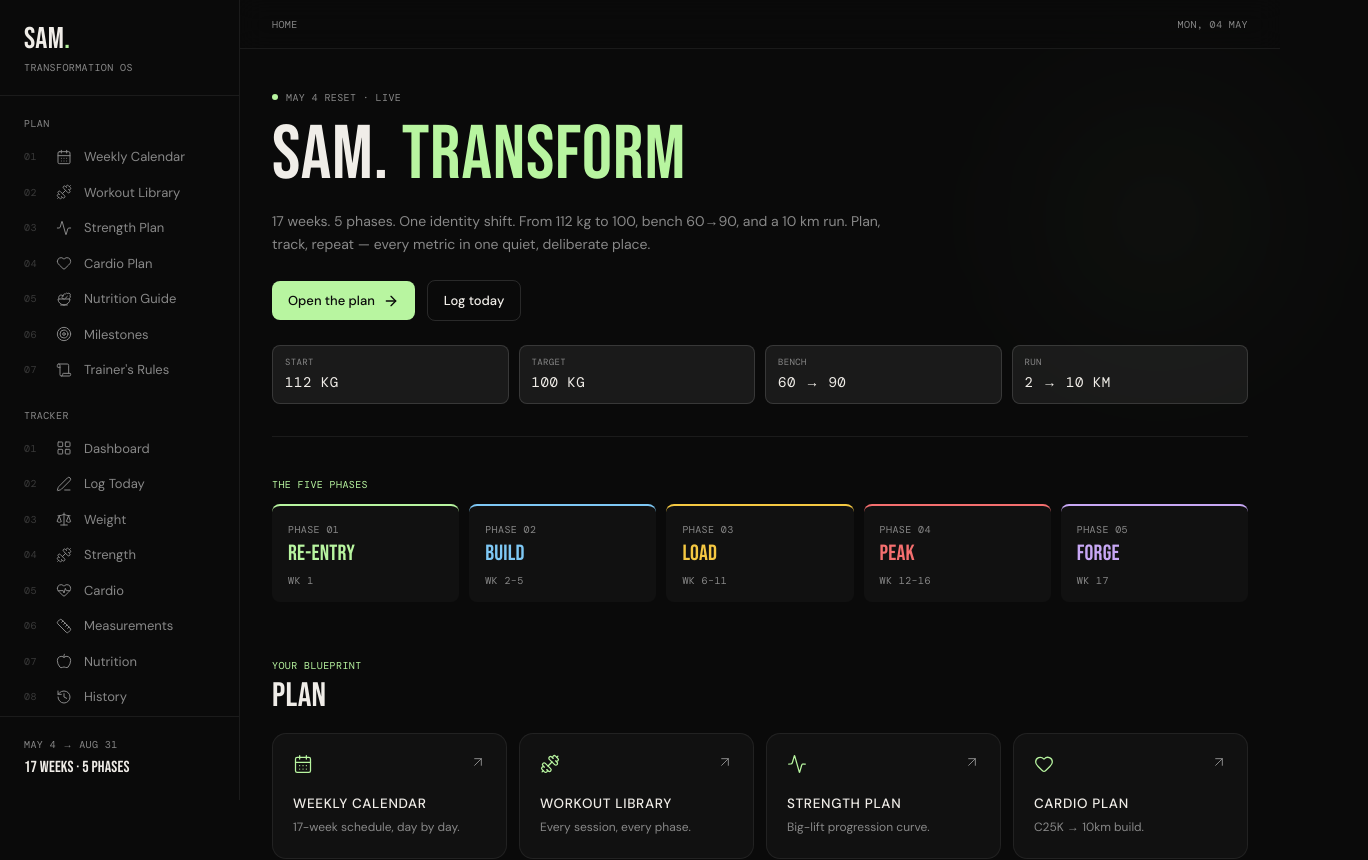
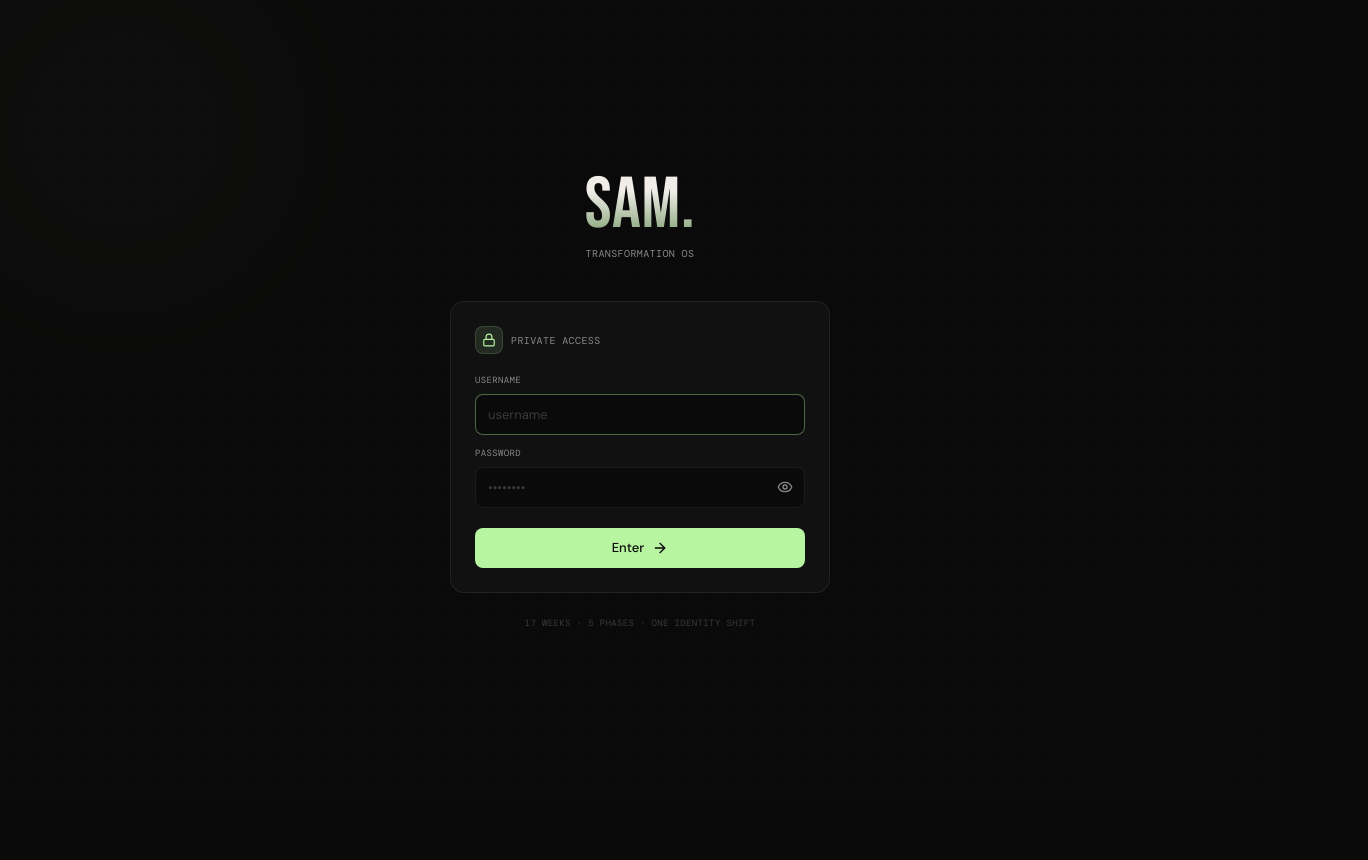
Before and after one commit to maybeswayam/Trainer_Client_fullProject, a Next.js app: page / in a window 1280 px wide. Shown: the top 860 px of the page, 1368 px wide, since content can reach past the window. After the commit the page ends 800 px from the top, so only its background shows below. Built offline with nearby package versions, Linux system fonts and the light colour scheme.

Commit message:
feat: wrap app shell with auth gate to protect private routes

```diff
--- a/components/layout/app-shell.tsx
+++ b/components/layout/app-shell.tsx
@@ -4,8 +4,14 @@ import type React from "react"
 import { Sidebar } from "./sidebar"
 import { Topbar } from "./topbar"
 import { MobileNav } from "./mobile-nav"
+import { AuthProvider, useAuth } from "@/lib/auth"
+import { LoginScreen } from "./login-screen"
 
-export function AppShell({ children }: { children: React.ReactNode }) {
+function AuthGate({ children }: { children: React.ReactNode }) {
+  const { auth } = useAuth()
+
+  if (!auth.authenticated) return <LoginScreen />
+
   return (
     <div className="min-h-screen flex bg-background text-foreground">
       <Sidebar />
@@ -17,3 +23,11 @@ export function AppShell({ children }: { children: React.ReactNode }) {
     </div>
   )
 }
+
+export function AppShell({ children }: { children: React.ReactNode }) {
+  return (
+    <AuthProvider>
+      <AuthGate>{children}</AuthGate>
+    </AuthProvider>
+  )
+}
```
